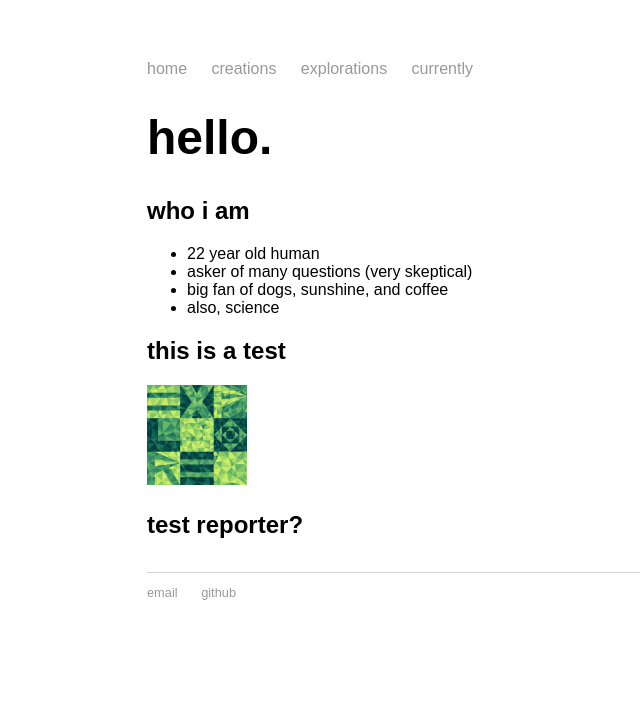
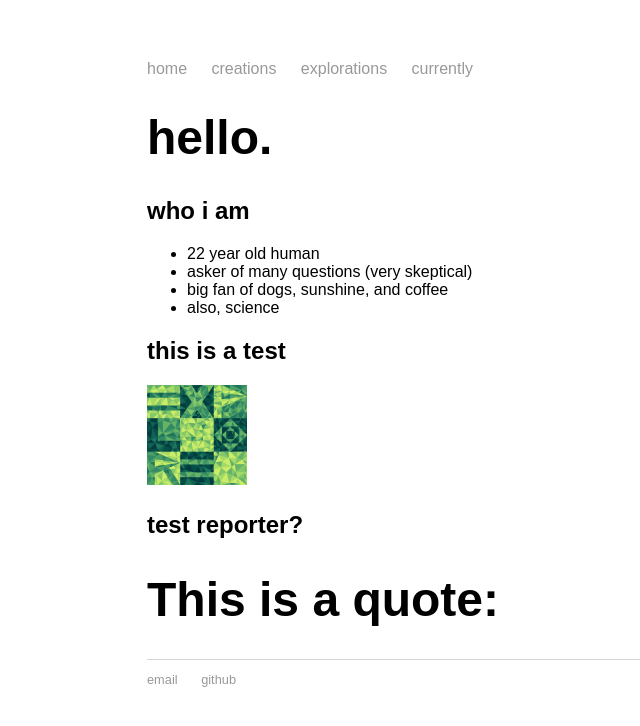
Before and after one commit to mayasheth/mayasheth.github.io, a Jekyll site: the page built from index.md, in a window 1280 px wide. Shown: the top 726 px of the page, without its empty margins (45-685 px from the left). Built offline with Jekyll 4.4.1, drawn with Linux system fonts in a browser that asks for light colours.

Commit message:
Update quote.html

```diff
--- a/_includes/quote.html
+++ b/_includes/quote.html
@@ -1,2 +1,2 @@
 
-<h1>{{ quote }}</h1>
+<h1> This is a quote: {{ quote }} </h1>
```
